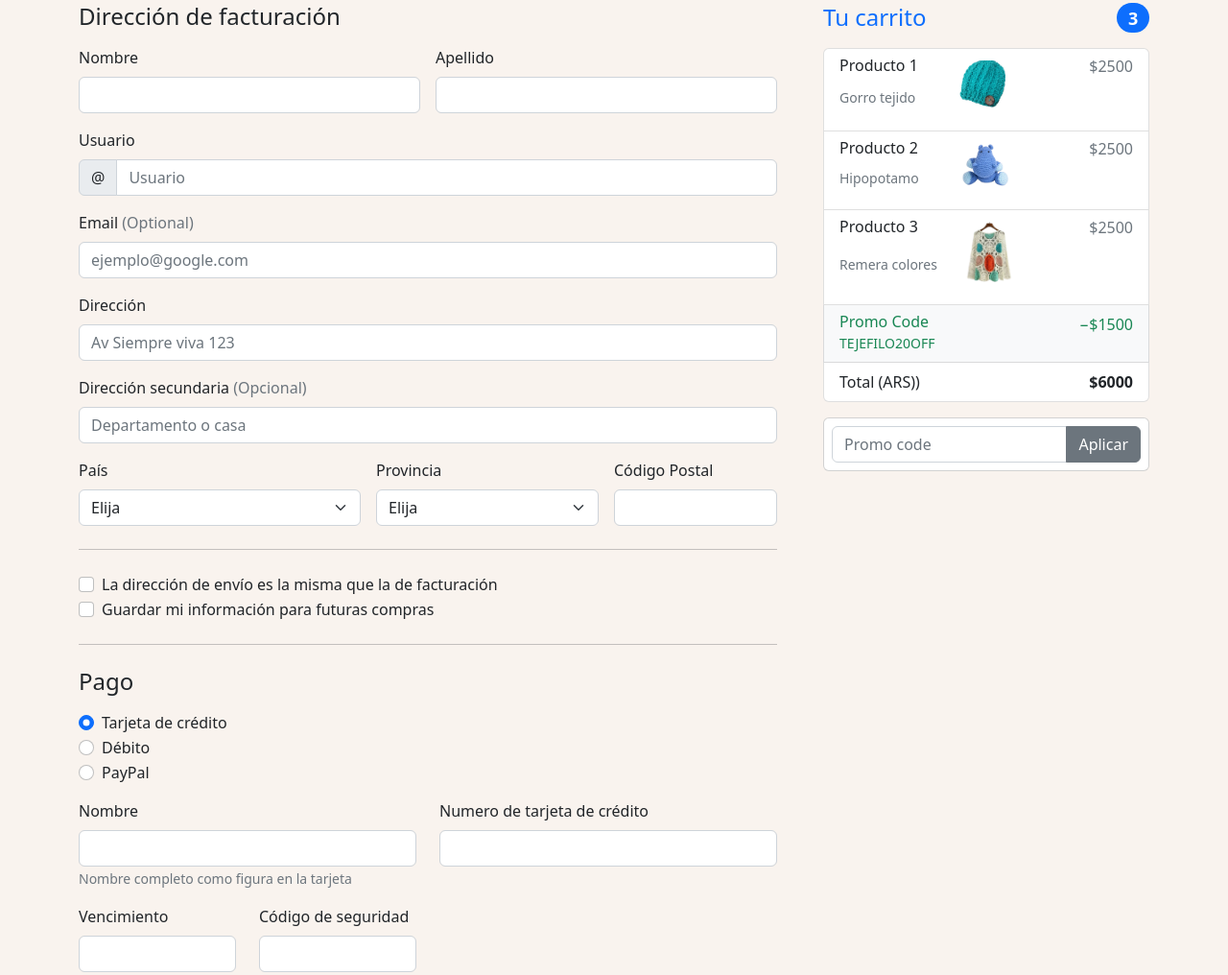
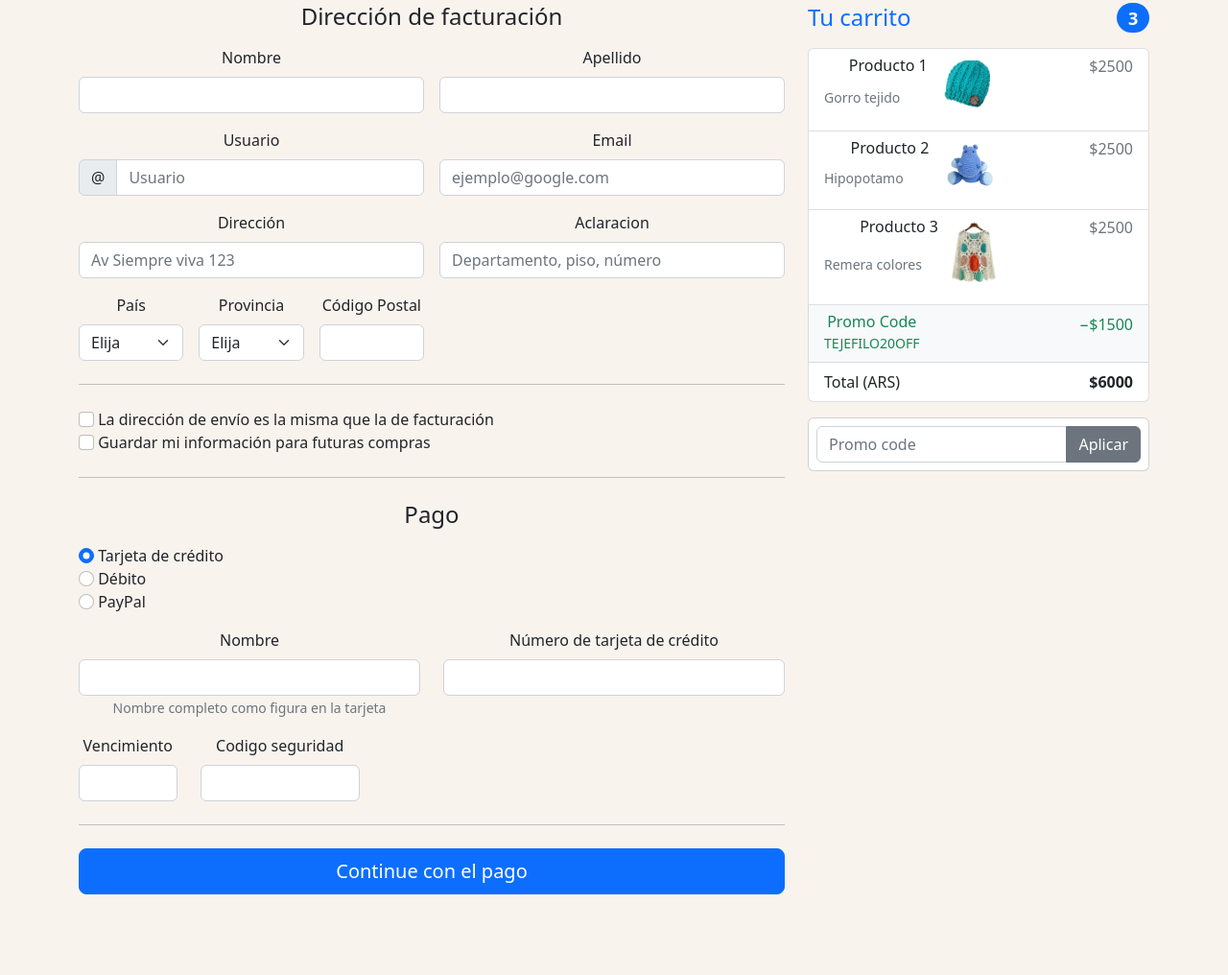
Before and after one commit to matitou14/Proy_Teje_Filomena, a website: page pages/cart.html in a window 1280 px wide. Shown: the part 492-1508 px from the top of the page at 96% size. Drawn offline with nearby package versions, Linux system fonts and the light colour scheme; a web font is replaced by a local one.

Commit message:
fixed cart page

```diff
--- a/pages/cart.html
+++ b/pages/cart.html
@@ -66,7 +66,7 @@
                     <h2>Carrito de Teje Filomena</h2>
                     <p class="lead">Completa los datos a continuación</p>
                   </div>
-                   <div class="row g-5">
+                   <div class="row g-6">
                     <div class="col-md-5 col-lg-4 order-md-last">
                       <h4 class="d-flex justify-content-between align-items-center mb-3">
                         <span class="text-primary">Tu carrito</span>
@@ -105,7 +105,7 @@
                           <span class="text-success">−$1500</span>
                         </li>
                         <li class="list-group-item d-flex justify-content-between">
-                          <span>Total (ARS))</span>
+                          <span>Total (ARS)</span>
                           <strong>$6000</strong>
                         </li>
                       </ul>
@@ -137,7 +137,7 @@
                             </div>
                           </div>
 
-                          <div class="col-12">
+                          <div class="col-6">
                             <label for="username" class="form-label">Usuario</label>
                             <div class="input-group has-validation">
                               <span class="input-group-text">@</span>
@@ -148,15 +148,15 @@
                             </div>
                           </div>
 
-                          <div class="col-12">
-                            <label for="email" class="form-label">Email <span class="text-muted">(Optional)</span></label>
+                          <div class="col-6">
+                            <label for="email" class="form-label">Email <span class="text-muted"></span></label>
                             <input type="email" class="form-control" id="email" placeholder="ejemplo@google.com">
                             <div class="invalid-feedback">
                               Por favor ingrese una direccion válida de mail
                             </div>
                           </div>
 
-                          <div class="col-12">
+                          <div class="col-6">
                             <label for="address" class="form-label">Dirección</label>
                             <input type="text" class="form-control" id="address" placeholder="Av Siempre viva 123" required>
                             <div class="invalid-feedback">
@@ -164,12 +164,12 @@
                             </div>
                           </div>
 
-                          <div class="col-12">
-                            <label for="address2" class="form-label">Dirección secundaria <span class="text-muted">(Opcional)</span></label>
-                            <input type="text" class="form-control" id="address2" placeholder="Departamento o casa">
+                          <div class="col-6">
+                            <label for="address2" class="form-label">Aclaracion <span class="text-muted"></span></label>
+                            <input type="text" class="form-control" id="address2" placeholder="Departamento, piso, número">
                           </div>
 
-                          <div class="col-md-5">
+                          <div class="col-md-2">
                             <label for="country" class="form-label">País</label>
                             <select class="form-select" id="country" required>
                               <option value="">Elija</option>
@@ -182,7 +182,7 @@
                             </div>
                           </div>
 
-                          <div class="col-md-4">
+                          <div class="col-md-2">
                             <label for="state" class="form-label">Provincia</label>
                             <select class="form-select" id="state" required>
                               <option value="">Elija</option>
@@ -197,7 +197,7 @@
                             </div>
                           </div>
 
-                          <div class="col-md-3">
+                          <div class="col-md-2">
                             <label for="zip" class="form-label">Código Postal</label>
                             <input type="text" class="form-control" id="zip" placeholder="" required>
                             <div class="invalid-feedback">
@@ -208,12 +208,12 @@
 
                         <hr class="my-4">
 
-                        <div class="form-check">
+                        <div class="form__check__type">
                           <input type="checkbox" class="form-check-input" id="same-address">
                           <label class="form-check-label" for="same-address">La dirección de envío es la misma que la de facturación</label>
                         </div>
 
-                        <div class="form-check">
+                        <div class="form__check__type">
                           <input type="checkbox" class="form-check-input" id="save-info">
                           <label class="form-check-label" for="save-info">Guardar mi información para futuras compras </label>
                         </div>
@@ -223,15 +223,15 @@
                         <h4 class="mb-3">Pago</h4>
 
                         <div class="my-3">
-                          <div class="form-check">
+                          <div class="form__check__type">
                             <input id="credit" name="paymentMethod" type="radio" class="form-check-input" checked required>
                             <label class="form-check-label" for="credit">Tarjeta de crédito</label>
                           </div>
-                          <div class="form-check">
+                          <div class="form__check__type">
                             <input id="debit" name="paymentMethod" type="radio" class="form-check-input" required>
                             <label class="form-check-label" for="debit">Débito</label>
                           </div>
-                          <div class="form-check">
+                          <div class="form__check__type">
                             <input id="paypal" name="paymentMethod" type="radio" class="form-check-input" required>
                             <label class="form-check-label" for="paypal">PayPal</label>
                           </div>
@@ -248,14 +248,14 @@
                           </div>
 
                           <div class="col-md-6">
-                            <label for="cc-number" class="form-label">Numero de tarjeta de crédito</label>
+                            <label for="cc-number" class="form-label">Número de tarjeta de crédito</label>
                             <input type="text" class="form-control" id="cc-number" placeholder="" required>
                             <div class="invalid-feedback">
                               El número es requerido
                             </div>
                           </div>
 
-                          <div class="col-md-3">
+                          <div class="col-md-2">
                             <label for="cc-expiration" class="form-label">Vencimiento</label>
                             <input type="text" class="form-control" id="cc-expiration" placeholder="" required>
                             <div class="invalid-feedback">
@@ -264,7 +264,7 @@
                           </div>
 
                           <div class="col-md-3">
-                            <label for="cc-cvv" class="form-label">Código de seguridad</label>
+                            <label for="cc-cvv" class="form-label">Codigo seguridad</label>
                             <input type="text" class="form-control" id="cc-cvv" placeholder="" required>
                             <div class="invalid-feedback">
                               Es requerido que ingrese su número de seguridad.
--- a/sass/views/_cart.scss
+++ b/sass/views/_cart.scss
@@ -1,12 +1,12 @@
 .checkout__section{
     background-color: $color-background;
+    text-align: center;
 }
 .cart__image2{
  position: relative;
  left: 40px;
  bottom: 15px;
  &:hover{
-    /*transform: translate(0px, -8px)*/
     -webkit-transform: scale(1.1);
 			transform: scale(1.4);
  }
@@ -16,8 +16,10 @@
     left: 25px;
     bottom: 15px;
     &:hover{
-       /*transform: translate(0px, -8px)*/
-       -webkit-transform: scale(1.1);
+    -webkit-transform: scale(1.1);
                transform: scale(1.4);
     }
    }
+   .form__check__type{
+    text-align: left;
+   }
```
Also changed, not shown: index.html (+1 -1 lines), css/translated.css.
